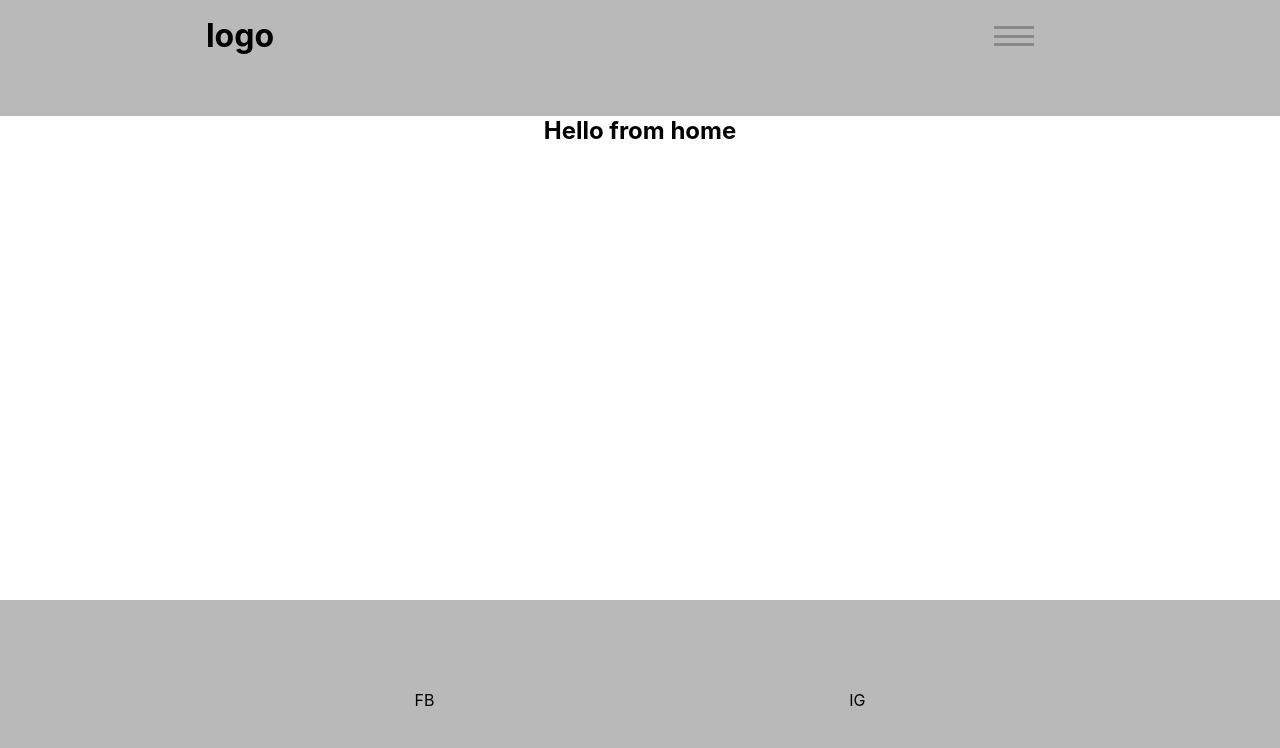
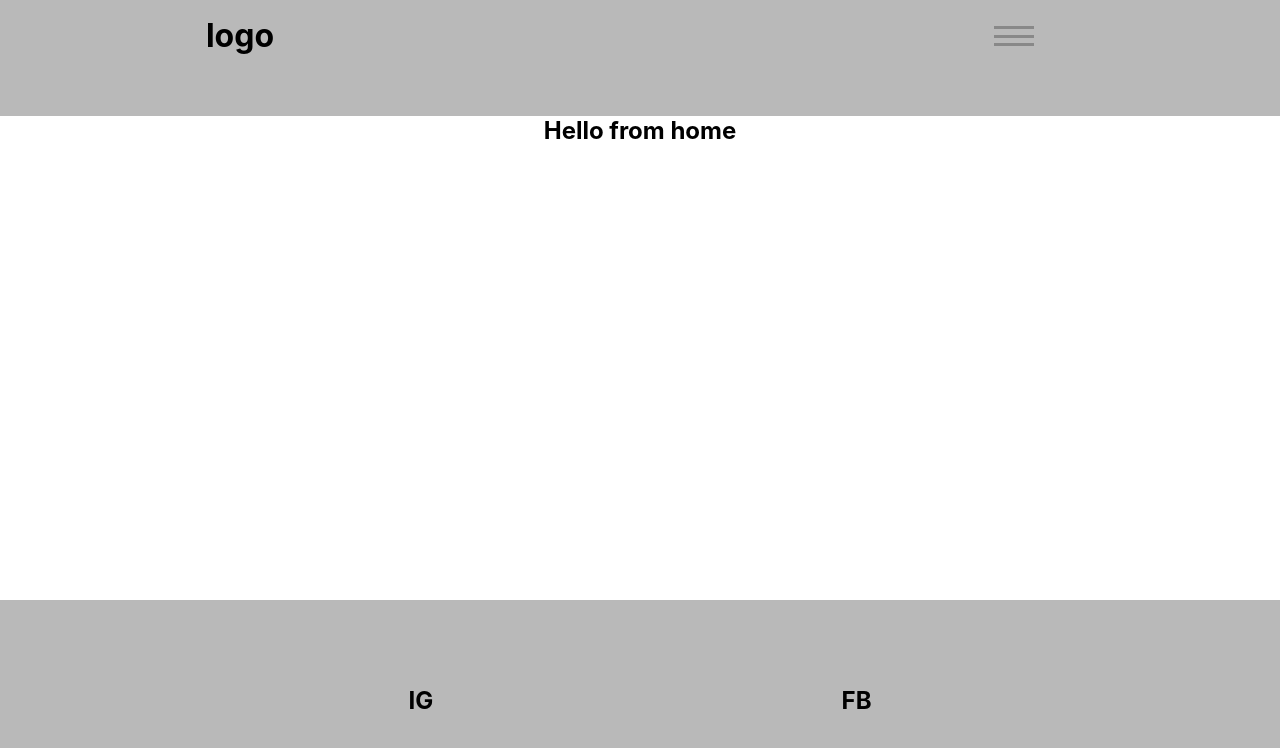
Before and after one commit to jfbarahonag/vipegb-react, a React (Create React App) app: page / in a window 1280 px wide. Shown: the top 748 px of the page. Built offline with nearby package versions, Linux system fonts and the light colour scheme.

Commit message:
footer component was changed to return the icons of the social media

```diff
--- a/src/components/footer/index.js
+++ b/src/components/footer/index.js
@@ -5,11 +5,15 @@ import "./footer.css";
 function Footer({}) {
   const links = [
     {
-      title: "FB",
+      title: () => {
+        return (<h1>IG</h1>);
+      },
       url: "/",
     },
     {
-      title: "IG",
+      title: () => {
+        return (<h1>FB</h1>);
+      },
       url: "/",
     },
   ];
@@ -19,7 +23,7 @@ function Footer({}) {
         <ul className="footer-navbar__list">
           {links.map((link) => (
             <li key={link.url} className="footer-navbar__list-item">
-              <a href={link.url}>{link.title}</a>
+              <a href={link.url}>{link.title()}</a>
             </li>
           ))}
         </ul>
```
